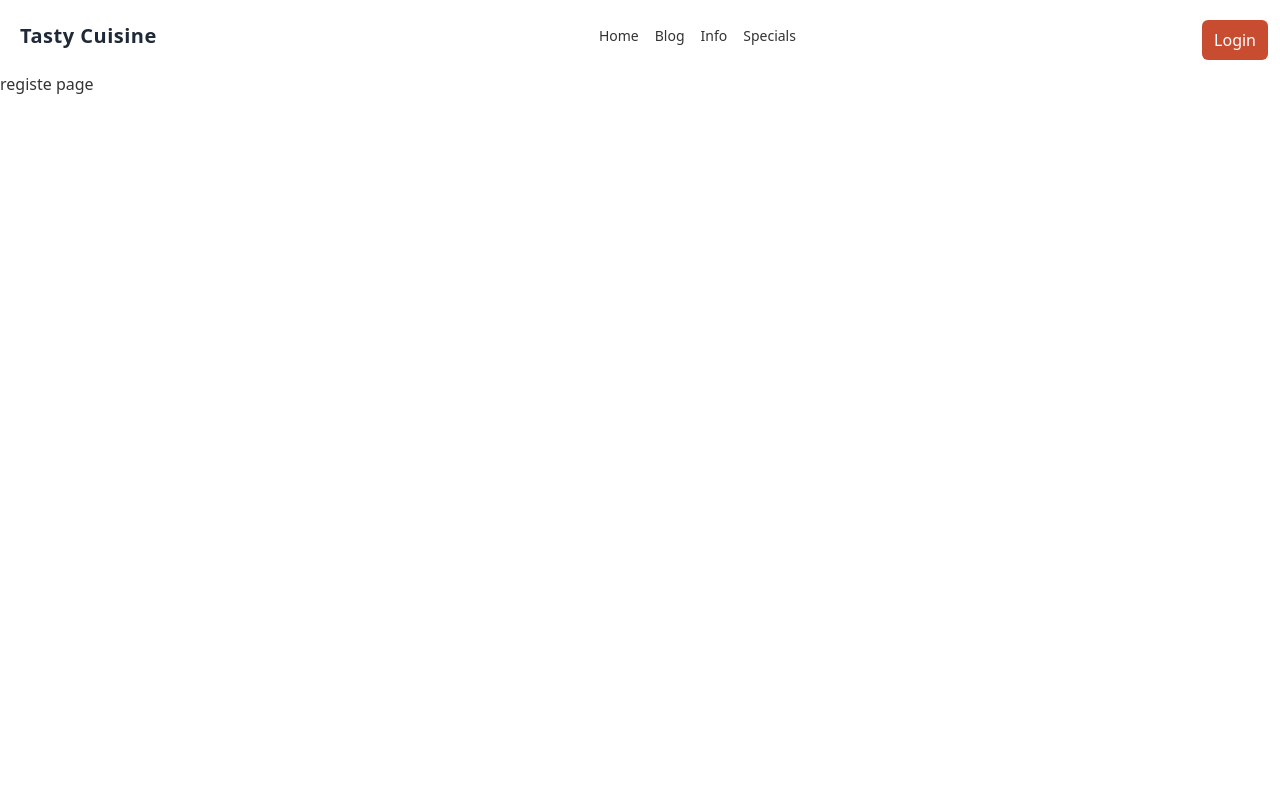
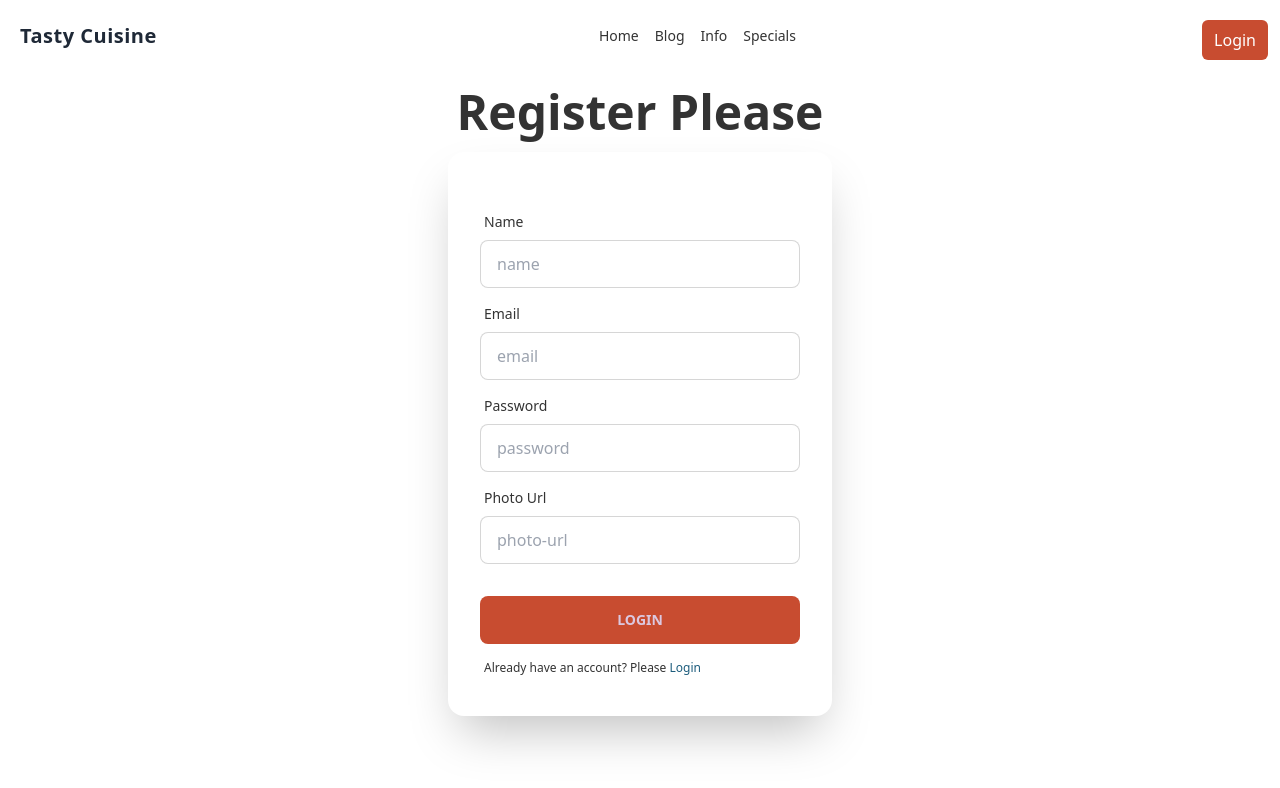
Before and after one commit to Mostakimw/tasty-cuisine-client, a React (Vite) app: page /register in a window 1280 px wide. Shown: the top 788 px of the page. Built offline with nearby package versions, Linux system fonts and the light colour scheme.

Commit message:
register page added

```diff
--- a/src/pages/Login/Login.jsx
+++ b/src/pages/Login/Login.jsx
@@ -8,14 +8,15 @@ const Login = () => {
         <div className="text-center">
           <h1 className="text-5xl font-bold">Login now!</h1>
         </div>
-        <div className="card flex-shrink-0 w-full  shadow-2xl bg-base-100">
+        <div className="card w-full lg:w-[800px] max-w-sm shadow-2xl bg-base-100">
           <div className="card-body">
-            <div className="form-control">
+            <div className="form-control pt-5">
               <label className="label">
                 <span className="label-text">Email</span>
               </label>
               <input
-                type="text"
+                type="email"
+                name="email"
                 placeholder="email"
                 className="input input-bordered"
               />
@@ -25,7 +26,8 @@ const Login = () => {
                 <span className="label-text">Password</span>
               </label>
               <input
-                type="text"
+                type="password"
+                name="password"
                 placeholder="password"
                 className="input input-bordered"
               />
--- a/src/pages/Register/Register.jsx
+++ b/src/pages/Register/Register.jsx
@@ -1,9 +1,78 @@
 import React from "react";
+import { Link } from "react-router-dom";
 
 const Register = () => {
   return (
     <div>
-      <h1>registe page</h1>
+      <div className="hero bg-base-100">
+        <div className="hero-content flex-col">
+          <div className="text-center">
+            <h1 className="text-5xl font-bold">Register Please</h1>
+          </div>
+          <div className="card w-full lg:w-[800px] max-w-sm shadow-2xl bg-base-100">
+            <div className="card-body">
+              <div className="form-control pt-5">
+                <label className="label">
+                  <span className="label-text">Name</span>
+                </label>
+                <input
+                  type="text"
+                  name="name"
+                  placeholder="name"
+                  className="input input-bordered"
+                />
+              </div>
+              <div className="form-control">
+                <label className="label">
+                  <span className="label-text">Email</span>
+                </label>
+                <input
+                  type="email"
+                  name="email"
+                  placeholder="email"
+                  className="input input-bordered"
+                />
+              </div>
+              <div className="form-control">
+                <label className="label">
+                  <span className="label-text">Password</span>
+                </label>
+                <input
+                  type="password"
+                  name="password"
+                  placeholder="password"
+                  className="input input-bordered"
+                />
+              </div>
+              <div className="form-control">
+                <label className="label">
+                  <span className="label-text">Photo Url</span>
+                </label>
+                <input
+                  type="text"
+                  name="photo-url"
+                  placeholder="photo-url"
+                  className="input input-bordered"
+                />
+              </div>
+              <div className="form-control mt-6">
+                <button className="btn bg-[#c84c30] hover:bg-[#cd320f] border-none">
+                  Login
+                </button>
+              </div>
+
+              <label className="label">
+                <p href="#" className="label-text-alt">
+                  Already have an account? Please{" "}
+                  <Link to="/login" className="text-[#1c5c7c] hover:underline">
+                    Login
+                  </Link>
+                </p>
+              </label>
+            </div>
+          </div>
+        </div>
+      </div>
     </div>
   );
 };
```
